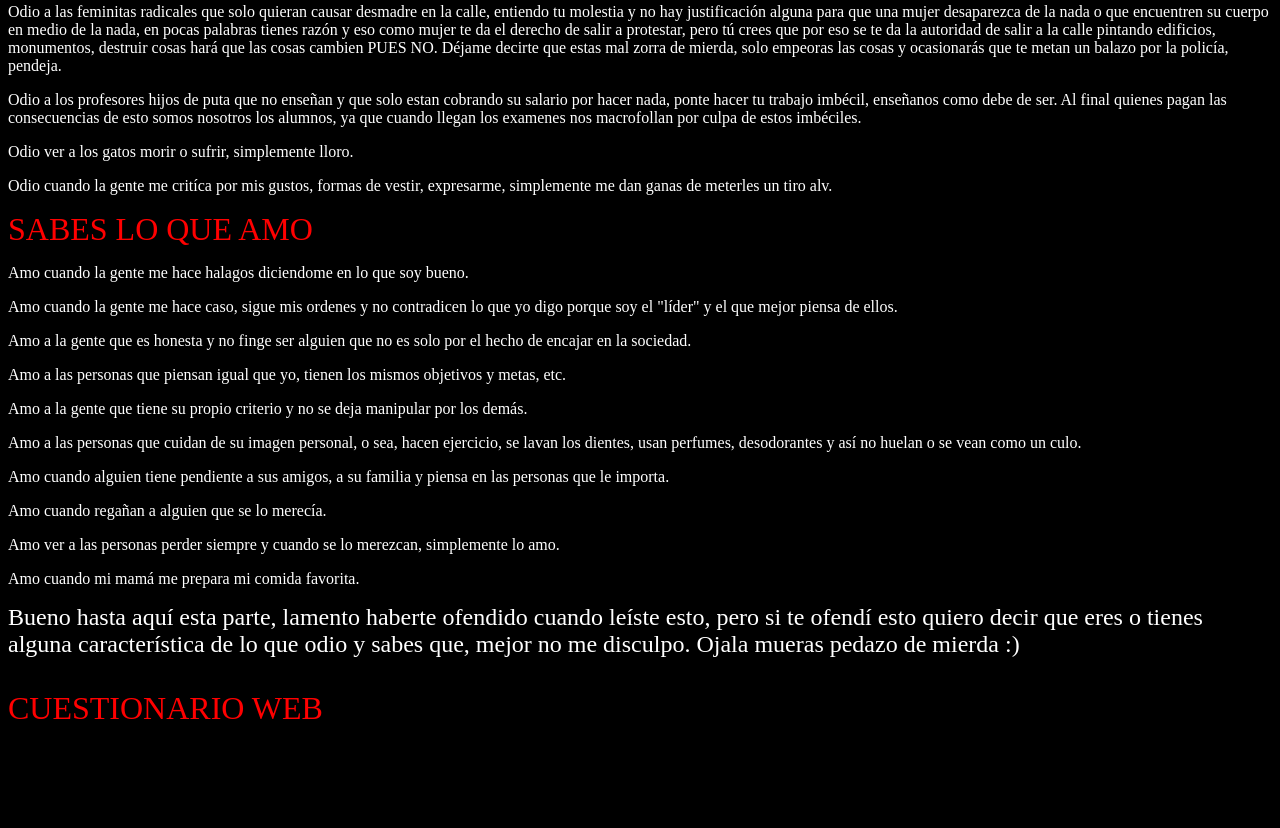
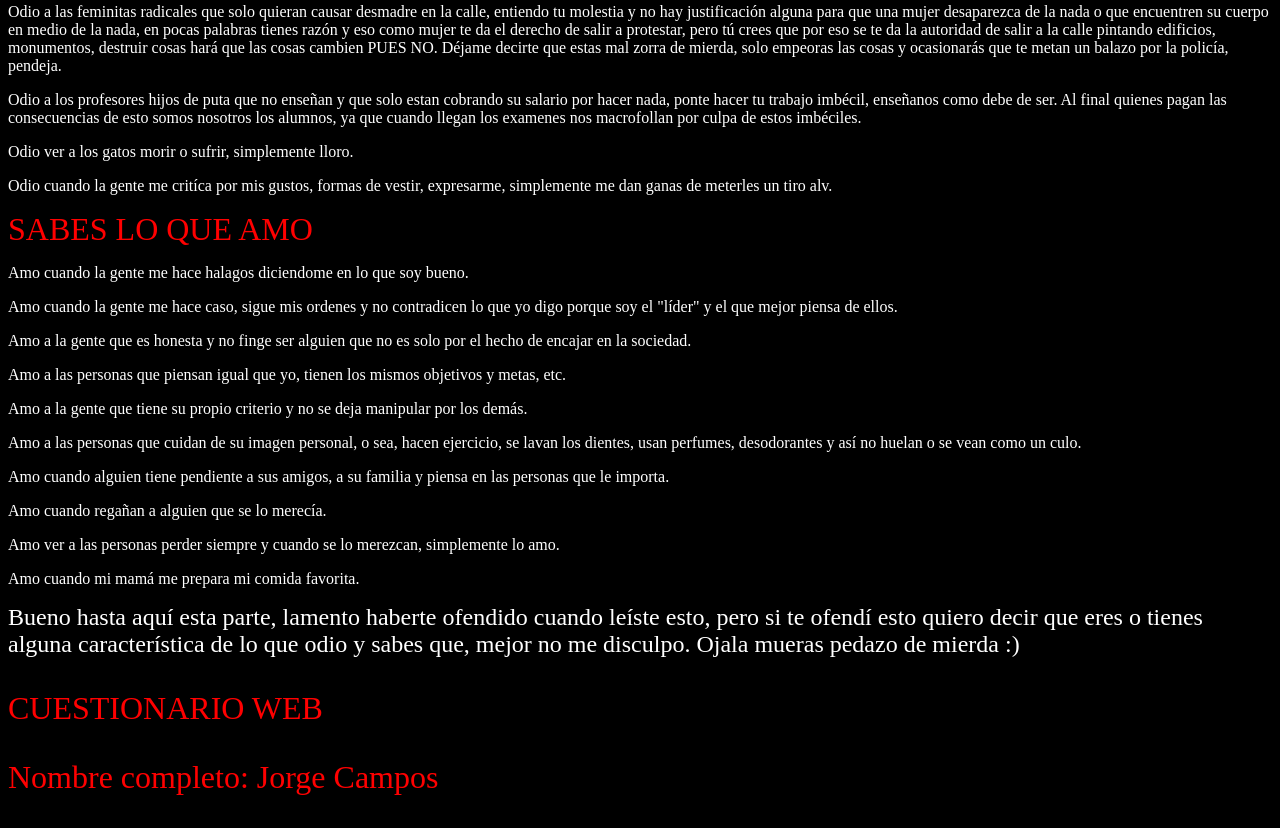
Before and after one commit to cam0410/CAMINE, a plain HTML site: page index.html in a window 1280 px wide. Shown: the part 456-1284 px from the top of the page. Before the commit the page ends 1215 px from the top, so only its background shows below. Drawn offline with Linux system fonts and the light colour scheme.

Commit message:
index.html

```diff
--- a/index.html
+++ b/index.html
@@ -31,7 +31,7 @@
 <font size="5"> Bueno hasta aquí esta parte, lamento haberte ofendido cuando leíste esto, pero si te ofendí esto quiero decir que eres o tienes alguna característica de lo que odio y sabes que, mejor no me disculpo. Ojala mueras pedazo de mierda :) </font>
 
 <font size="6" font color="red"> <p> CUESTIONARIO WEB </p>
-
+<p> Nombre completo: Jorge Campos </p>
 
 
 
```
